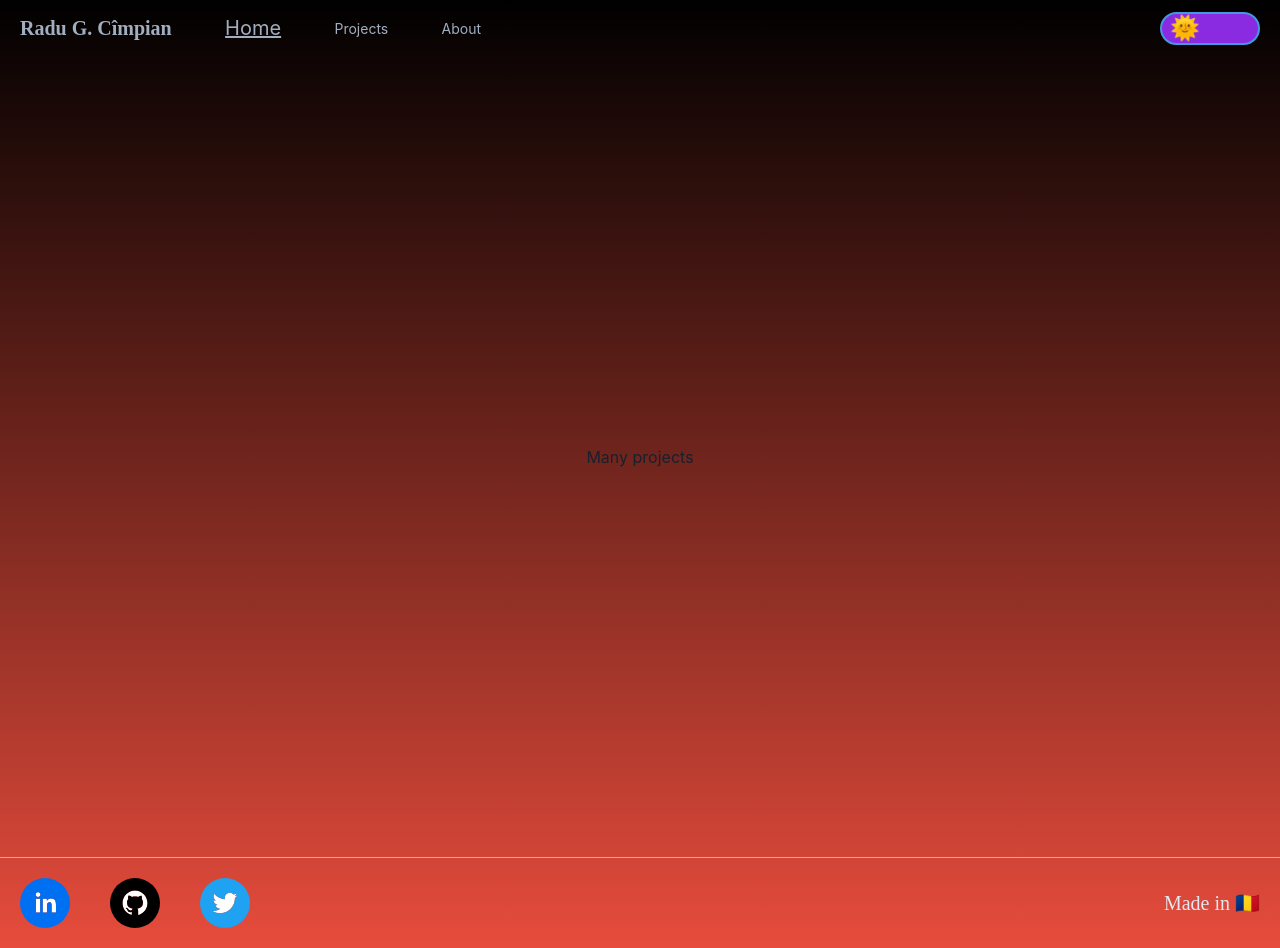
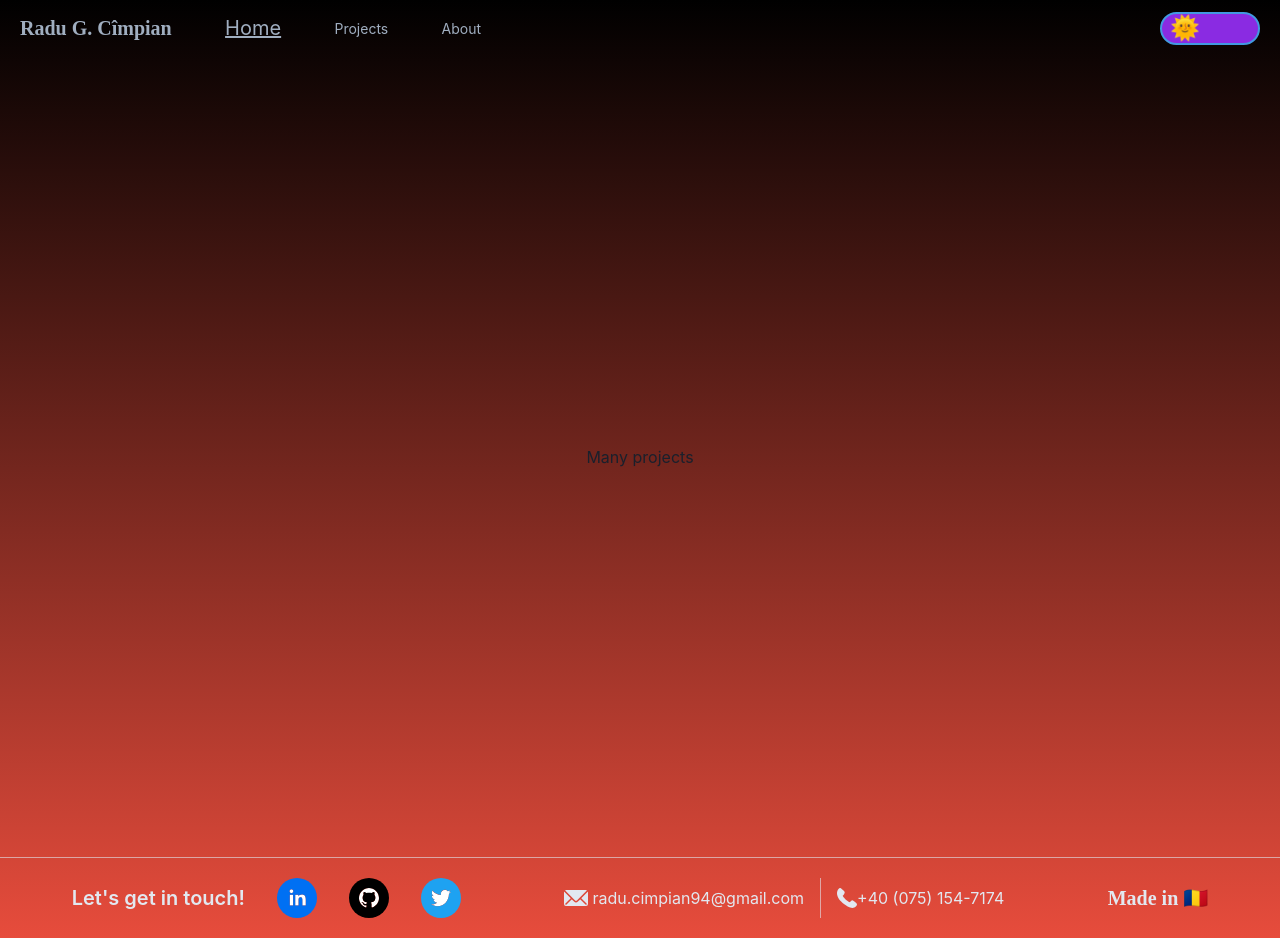
Before and after one commit to cimpianRadu/personal-website, a Next.js app: page /projects in a window 1280 px wide. Built offline with nearby package versions, Linux system fonts and the light colour scheme.

Commit message:
small details on desktop footer

```diff
--- a/components/Footer/Footer.js
+++ b/components/Footer/Footer.js
@@ -1,37 +1,90 @@
-import { Flex, Box, Divider, Text, Spacer, HStack } from '@chakra-ui/layout';
+import {
+  Flex,
+  Box,
+  Divider,
+  Text,
+  HStack,
+  Center,
+  Link,
+} from '@chakra-ui/react';
 import { NavigationMobile } from '../NavigationMobile/NavigationMobile';
 import { ROUTES, SOCIAL_MEDIA_URL } from '../../constants';
 import { SocialIcon } from 'react-social-icons';
+import { EmailIcon, PhoneIcon } from '@chakra-ui/icons';
+import styles from './Footer.module.css';
 
 export const Footer = () => {
   return (
     <footer>
       <Divider orientation="horizontal" />
-      <Flex flex={1} paddingY={5} paddingX={5} alignItems="center">
+      <Flex
+        flex={1}
+        paddingY={5}
+        paddingX={5}
+        alignItems="center"
+        justifyContent="space-around"
+      >
         <Box display={['flex', 'flex', 'none']}>
           <NavigationMobile routes={ROUTES} />
         </Box>
-        <HStack spacing={10}>
+        <Flex alignItems="center">
+          <Text
+            fontSize="xl"
+            color="gray.200"
+            fontWeight="semibold"
+            marginRight={8}
+          >
+            Let's get in touch!
+          </Text>
+          <HStack spacing={8}>
             <SocialIcon
-            url={SOCIAL_MEDIA_URL.LINKEDIN}
+              url={SOCIAL_MEDIA_URL.LINKEDIN.url}
+              label={SOCIAL_MEDIA_URL.LINKEDIN.label}
               bgColor="#0070f3"
               fgColor="white"
+              className={styles.socialMediaIcons}
             />
             <SocialIcon
-            url={SOCIAL_MEDIA_URL.GITHUB}
+              url={SOCIAL_MEDIA_URL.GITHUB.url}
+              label={SOCIAL_MEDIA_URL.GITHUB.label}
               bgColor="black"
               fgColor="white"
+              className={styles.socialMediaIcons}
             />
             <SocialIcon
-            url={SOCIAL_MEDIA_URL.TWEETER}
+              url={SOCIAL_MEDIA_URL.TWEETER.url}
+              label={SOCIAL_MEDIA_URL.TWEETER.label}
               bgColor="#1ea2f1"
               fgColor="white"
+              className={styles.socialMediaIcons}
             />
           </HStack>
-        <Spacer />
-        <Text color="gray.200" fontFamily="cursive" fontSize="xl">
+        </Flex>
+        <Flex alignItems="center">
+          <Flex alignItems="center">
+            <EmailIcon w={6} h={6} marginRight={1} color="gray.200" />
+            <Link color="gray.200" href="mailto:radu.cimpian94@gmail.com">
+              radu.cimpian94@gmail.com
+            </Link>
+          </Flex>
+          <Center height={10} marginX={4}>
+            <Divider orientation="vertical" />
+          </Center>
+          <PhoneIcon w={5} h={5} color="gray.200" />
+          <Link color="gray.200" href="tel:+40-075-154-7174">
+            +40 (075) 154-7174
+          </Link>
+        </Flex>
+        <Box>
+          <Text
+            color="gray.200"
+            fontFamily="cursive"
+            fontSize="xl"
+            fontWeight="semibold"
+          >
             Made in 🇷🇴
           </Text>
+        </Box>
       </Flex>
     </footer>
   );
--- /dev/null
+++ b/components/Footer/Footer.module.css
@@ -0,0 +1,4 @@
+.socialMediaIcons {
+  width: 40px !important;
+  height: 40px !important;
+}
--- a/constants.js
+++ b/constants.js
@@ -5,7 +5,16 @@ export const ROUTES = [
 ];
 
 export const SOCIAL_MEDIA_URL = {
-  LINKEDIN: 'https://www.linkedin.com/in/radu-cimpian-25372073/',
-  GITHUB: 'https://github.com/cimpianRadu',
-  TWEETER: 'https://twitter.com/RCimpian',
+  LINKEDIN: {
+    url: 'https://www.linkedin.com/in/radu-cimpian-25372073/',
+    label: 'LINKEDIN_PROFILE',
+  },
+  GITHUB: {
+    url: 'https://github.com/cimpianRadu',
+    label: 'GITHUB_ACCOUNT',
+  },
+  TWEETER: {
+    url: 'https://twitter.com/RCimpian',
+    label: 'TWEETER_PROFILE',
+  },
 };
```
Lines whose indentation alone changed are shown as unchanged.
